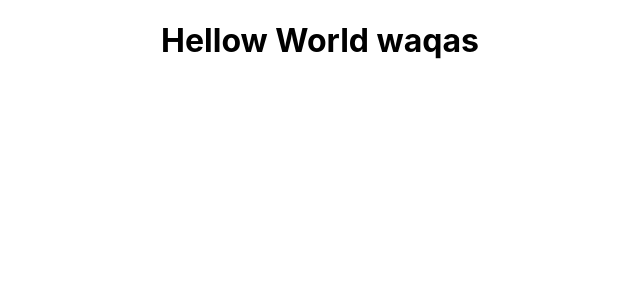
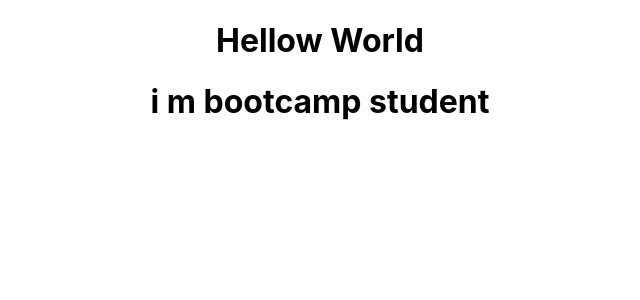
Before and after one commit to RanaWaqas92/firstreactweb, a React (Create React App) app: page / in a window 1280 px wide. Shown: the top 300 px of the page, without its empty margins (320-960 px from the left). Built offline with nearby package versions, Linux system fonts and the light colour scheme.

Commit message:
second commit

```diff
--- a/src/App.js
+++ b/src/App.js
@@ -19,7 +19,8 @@ function App() {
           Learn React
         </a>
       </header> */}
-      <h1>Hellow World waqas</h1>
+      <h1>Hellow World</h1>
+      <h1>i m bootcamp student</h1>
 
     </div>
   );
```
